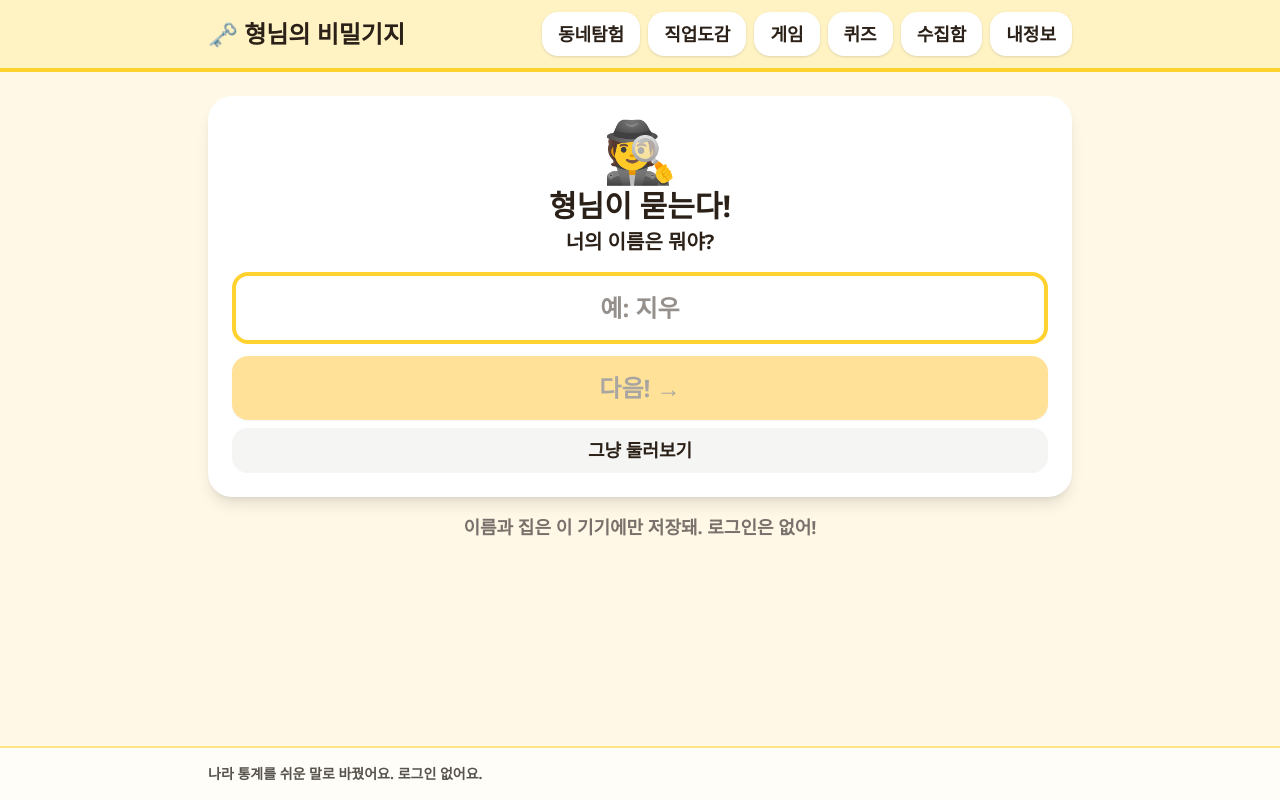
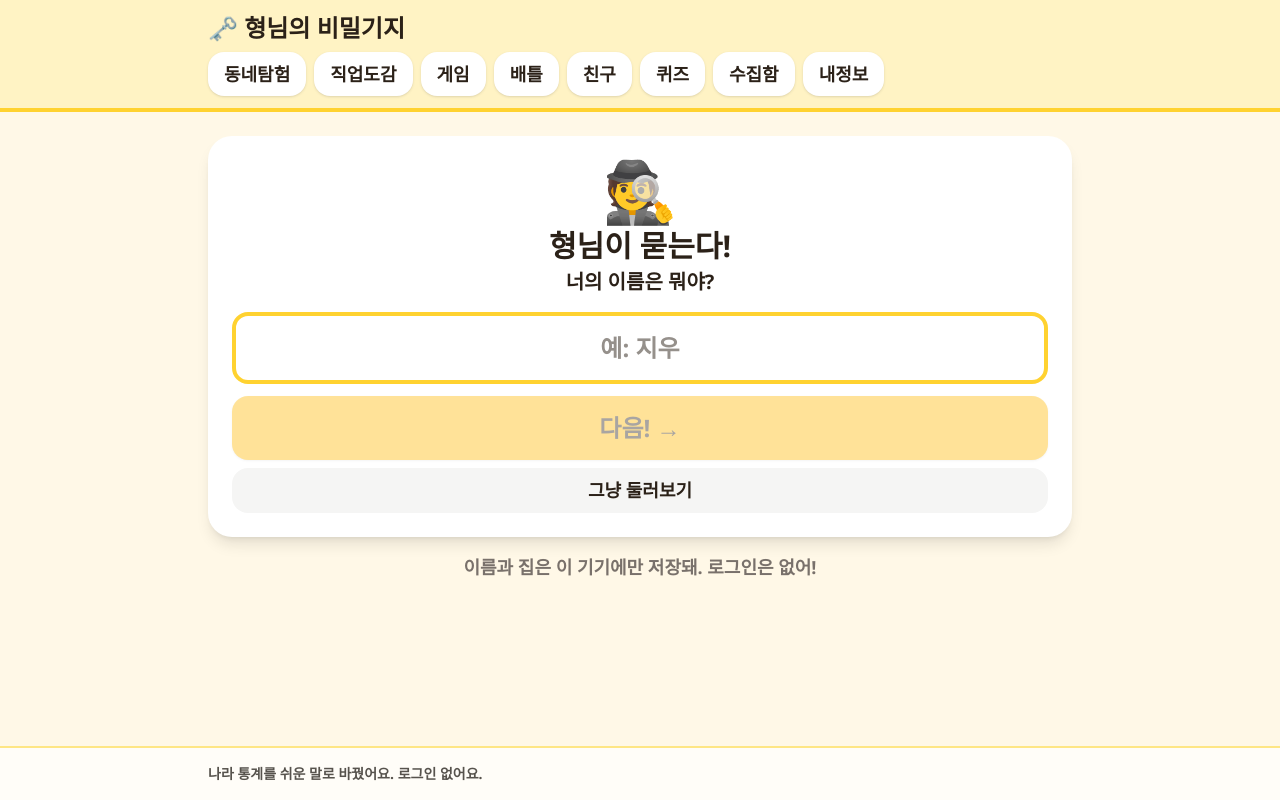
Before and after one commit to hellys3320/brothers, a Next.js app: page / in a window 1280 px wide. Built offline with nearby package versions, Linux system fonts and the light colour scheme.

Commit message:
header battle friends links

```diff
--- a/src/app/layout.tsx
+++ b/src/app/layout.tsx
@@ -26,6 +26,12 @@ export default function RootLayout({ children }: LayoutProps<"/">) {
               <Link className="rounded-2xl bg-white px-4 py-2 shadow" href="/games">
                 게임
               </Link>
+              <Link className="rounded-2xl bg-white px-4 py-2 shadow" href="/battle">
+                배틀
+              </Link>
+              <Link className="rounded-2xl bg-white px-4 py-2 shadow" href="/friends">
+                친구
+              </Link>
               <Link className="rounded-2xl bg-white px-4 py-2 shadow" href="/quiz">
                 퀴즈
               </Link>
```
